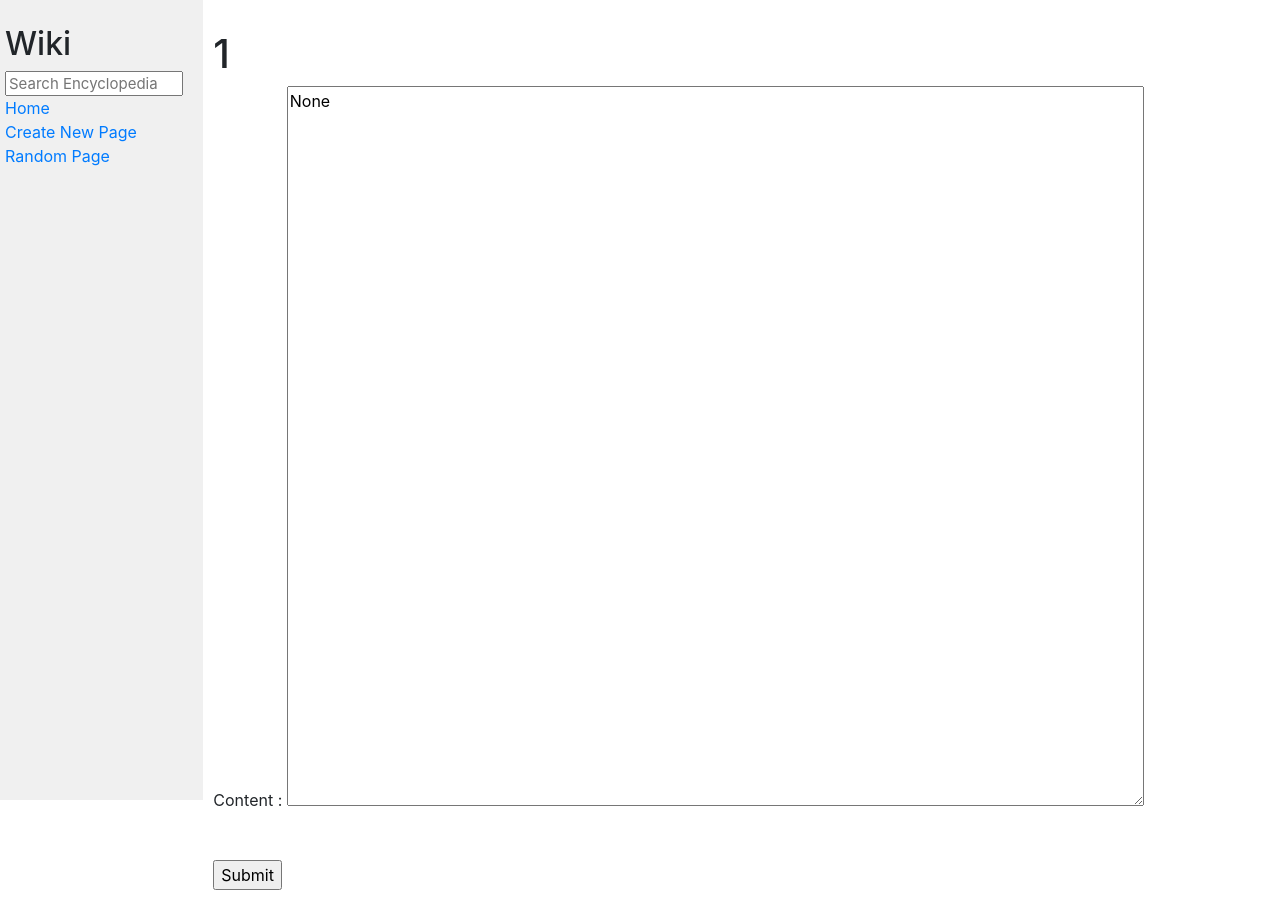
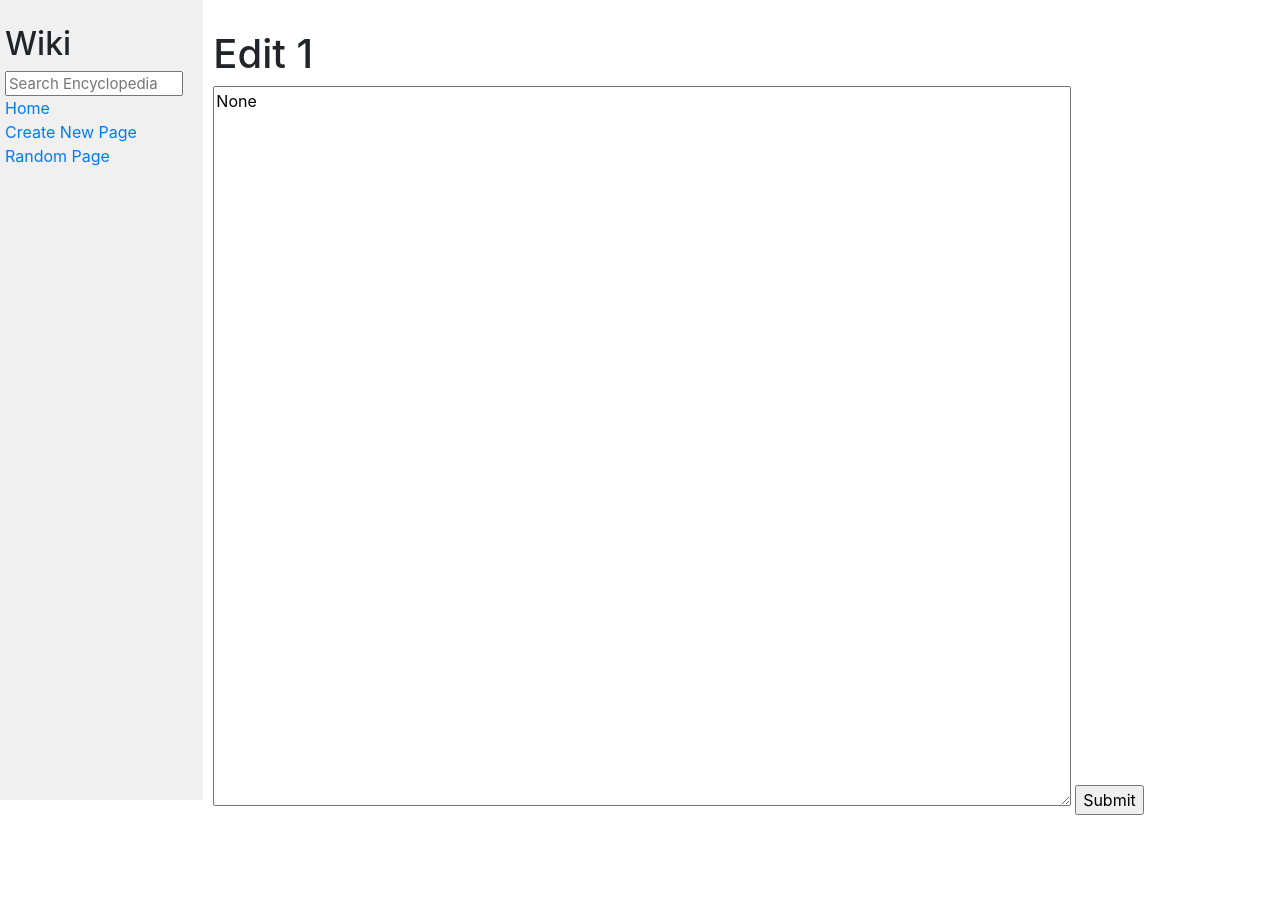
Before and after one commit to dcsp3/wiki, a Django app: page /wiki/1/edit in a window 1280 px wide. After the commit the page ends 815 px from the top, so only its background shows below. Run offline with Django 3.2, Linux system fonts and the light colour scheme; some libraries are stand-ins or nearby versions.

Commit message:
improve edit spacing and layout

```diff
--- a/encyclopedia/templates/encyclopedia/edit.html
+++ b/encyclopedia/templates/encyclopedia/edit.html
@@ -1,21 +1,16 @@
 {% extends "encyclopedia/layout.html" %}
 
 {% block title %}
-    {{title}}
+    Edit {{title}}
 {% endblock %}
 
 {% block body %}
-    <h1>{{title}}</h1>
+    <h1>Edit {{title}}</h1>
 
     <form method="POST">
         {% csrf_token %}
 
-        Content :
         <textarea name="content" id="" cols="30" rows="10">{{ content }}</textarea>
-
-        <br>
-        <br>
-        <br>
 
         <input type="submit" name="save">
     </form>
--- a/encyclopedia/templates/encyclopedia/entry.html
+++ b/encyclopedia/templates/encyclopedia/entry.html
@@ -6,8 +6,5 @@
 
 {% block body %}
     {{content|safe}}
-    <br>
-    <br>
-    <br>
     <a href="{% url 'edit' title %}">edit</a>
 {% endblock %}
```
